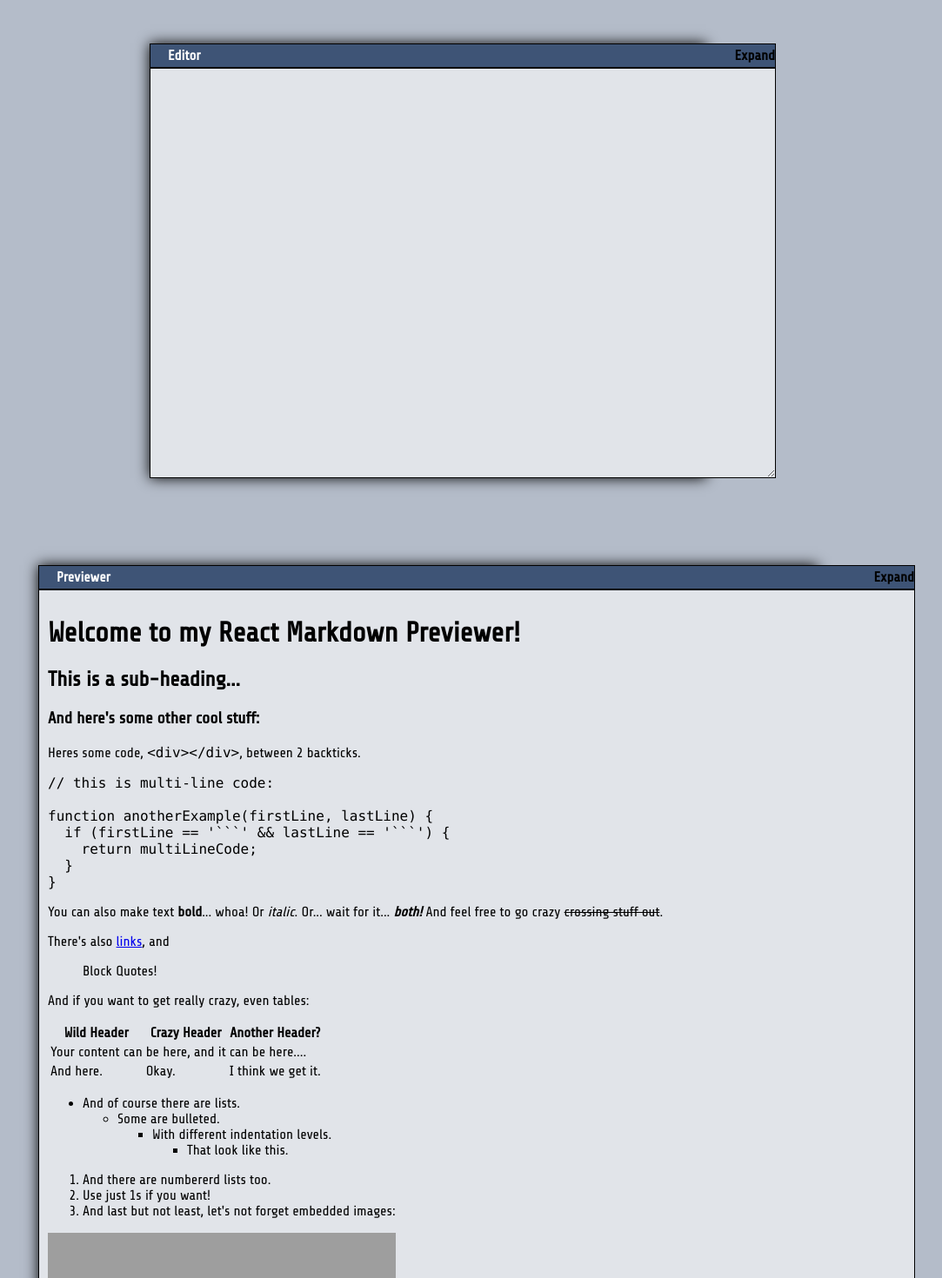
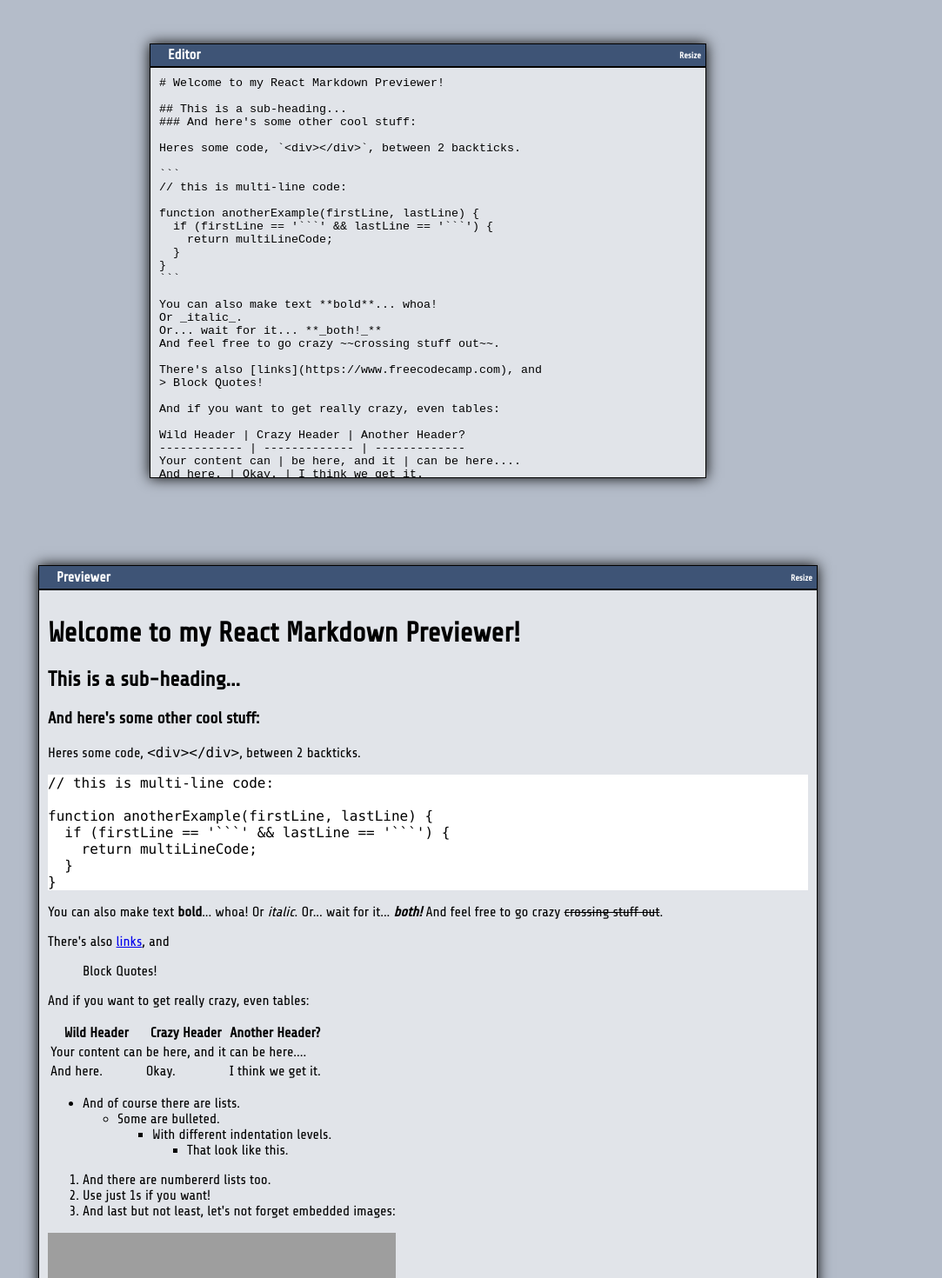
Before and after one commit to gijo57/freecodecamp, a React (Create React App) app in the folder front-end-libraries/markdown-reviewer/: page / in a window 1280 px wide. Shown: the top 1470 px of the page at 87% size, without its empty margins (148-1231 px from the left). Built offline with nearby package versions, Linux system fonts and the light colour scheme; grey boxes are pictures that could not be loaded.

Commit message:
finish styles and full page mode

```diff
--- a/front-end-libraries/markdown-reviewer/src/App.css
+++ b/front-end-libraries/markdown-reviewer/src/App.css
@@ -7,3 +7,12 @@
     align-items: center;
     background-color: #B4BCC9;
 }
+
+.fullScreen {
+    height: auto;
+    width: auto;
+}
+
+pre {
+    background: white;
+}
--- a/front-end-libraries/markdown-reviewer/src/App.js
+++ b/front-end-libraries/markdown-reviewer/src/App.js
@@ -2,12 +2,14 @@
 import Editor from "./Components/Editor";
 import Previewer from "./Components/Previewer";
 import defaultMarkdown from "./defaultMarkdown";
+
 import marked from "marked";
 import "./App.css";
 
 function App() {
   const [preview, setPreview] = useState();
   const [markdown, setMarkdown] = useState(defaultMarkdown);
+  const [fullScreen, setFullScreen] = useState(null);
 
   useEffect(() => {
     setPreview(parseMarkdown(markdown));
@@ -28,11 +30,18 @@
   return (
     <div className="App">
       <Editor
+        fullScreen={fullScreen}
+        setFullScreen={setFullScreen}
         handleFullScreen={handleFullScreen}
         handlemarkdown={markdown}
         setMarkdown={setMarkdown}
       />
-      <Previewer handleFullScreen={handleFullScreen} preview={preview} />
+      <Previewer
+        fullScreen={fullScreen}
+        setFullScreen={setFullScreen}
+        handleFullScreen={handleFullScreen}
+        preview={preview}
+      />
     </div>
   );
 }
--- a/front-end-libraries/markdown-reviewer/src/Components/Editor.js
+++ b/front-end-libraries/markdown-reviewer/src/Components/Editor.js
@@ -1,19 +1,34 @@
 import "../Styles/Editor.css";
+import defaultMarkdown from "../defaultMarkdown";
 
-function Editor({ markdown, setMarkdown, handleFullScreen }) {
+function Editor({
+  markdown,
+  setMarkdown,
+  handleFullScreen,
+  setFullScreen,
+  fullScreen,
+}) {
   const handleChange = (e) => {
     setMarkdown(e.target.value);
   };
+  console.log(markdown);
+  const handleClick = () => {
+    handleFullScreen("editorWrapper");
+    document.fullscreenElement
+      ? setFullScreen(null)
+      : setFullScreen("fullScreen");
+  };
 
   return (
-    <div id="editorWrapper" className="Editor">
+    <div id="editorWrapper" className={`Editor ${fullScreen}`}>
       <div id="editorTitle">
         <p>Editor</p>
-        <div onClick={() => handleFullScreen("editorWrapper")}>Expand</div>
+        <div onClick={handleClick}>Resize</div>
       </div>
       <textarea
+        className={`${fullScreen}`}
         onChange={handleChange}
-        defaultValue={markdown}
+        defaultValue={defaultMarkdown}
         id="editor"
         type="text"
       ></textarea>
--- a/front-end-libraries/markdown-reviewer/src/Components/Previewer.js
+++ b/front-end-libraries/markdown-reviewer/src/Components/Previewer.js
@@ -1,13 +1,24 @@
 import "../Styles/Previewer.css";
 
-function Previewer({ preview, handleFullScreen }) {
+function Previewer({ preview, handleFullScreen, setFullScreen, fullScreen }) {
+  const handleClick = () => {
+    handleFullScreen("previewerWrapper");
+    document.fullscreenElement
+      ? setFullScreen(null)
+      : setFullScreen("fullScreen");
+  };
+
   return (
-    <div id="previewerWrapper" className="Previewer">
+    <div id="previewerWrapper" className={`Previewer ${fullScreen}`}>
       <div id="previewTitle">
         <p>Previewer</p>
-        <div onClick={() => handleFullScreen("previewerWrapper")}>Expand</div>
+        <div onClick={handleClick}>Resize</div>
       </div>
-      <div id="preview" dangerouslySetInnerHTML={preview} />
+      <div
+        className={`${fullScreen}`}
+        id="preview"
+        dangerouslySetInnerHTML={preview}
+      />
     </div>
   );
 }
--- a/front-end-libraries/markdown-reviewer/src/Styles/Editor.css
+++ b/front-end-libraries/markdown-reviewer/src/Styles/Editor.css
@@ -1,4 +1,6 @@
 .Editor {
+    display: flex;
+    flex-direction: column;
     width: 50%;
     height: 500px;
     margin: 50px;
@@ -6,11 +8,13 @@
 }
 
 #editor {
+    box-sizing: border-box;
+    resize: none;
     padding: 10px;
     margin: 0;
     border: 1px solid black;
-    width: 698px;
-    height: 450px;
+    width: auto;
+    height: 100%;
     background-color: #E1E4E9;
 }
 
@@ -21,7 +25,7 @@
     justify-content: space-between;
     margin: 0;
     border: 1px solid black;
-    width: 718px;
+    width: auto;
     height: 26px;
     background: #3E5476;
 }
@@ -31,3 +35,9 @@
     margin: 0 0 0 20px;
     padding: 0;
 }
+
+#editorTitle > div {
+    font-size: 10px;
+    color: white;
+    margin: 0 5px 0 0;
+}
--- a/front-end-libraries/markdown-reviewer/src/Styles/Previewer.css
+++ b/front-end-libraries/markdown-reviewer/src/Styles/Previewer.css
@@ -1,4 +1,5 @@
 .Previewer {
+    overflow: auto;
     width: 70%;
     height: auto;
     margin: 50px;
@@ -7,7 +8,7 @@
 
 #preview {
     padding: 10px;
-    width: 986px;
+    width: auto;
     margin: 0;
     border: 1px solid black;
     height: auto;
@@ -16,7 +17,7 @@
 
 #previewTitle {
     font-weight: 800;
-    width: 1006px;
+    width: auto;
     display: flex;
     align-items: center;
     justify-content: space-between;
@@ -33,5 +34,7 @@
 }
 
 #previewTitle > div {
-
+    font-size: 10px;
+    color: white;
+    margin: 0 5px 0 0;
 }
```
